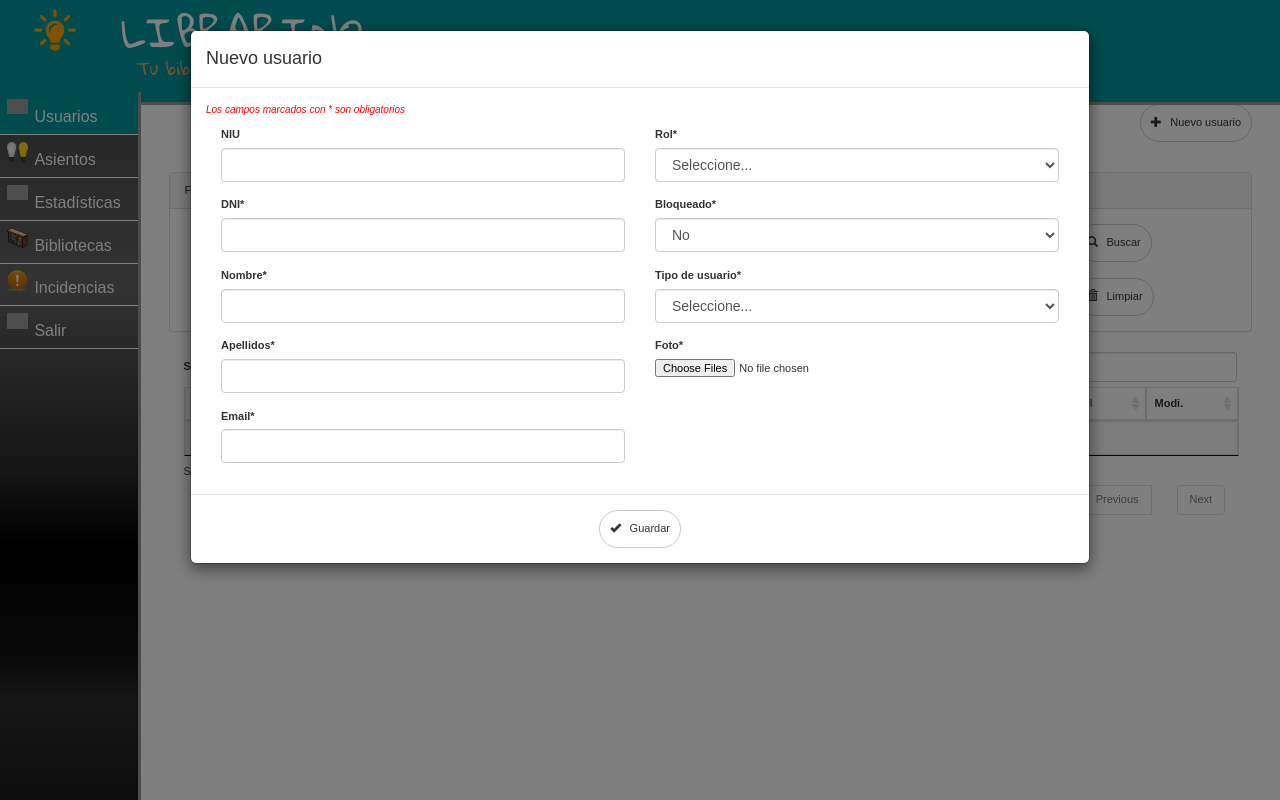
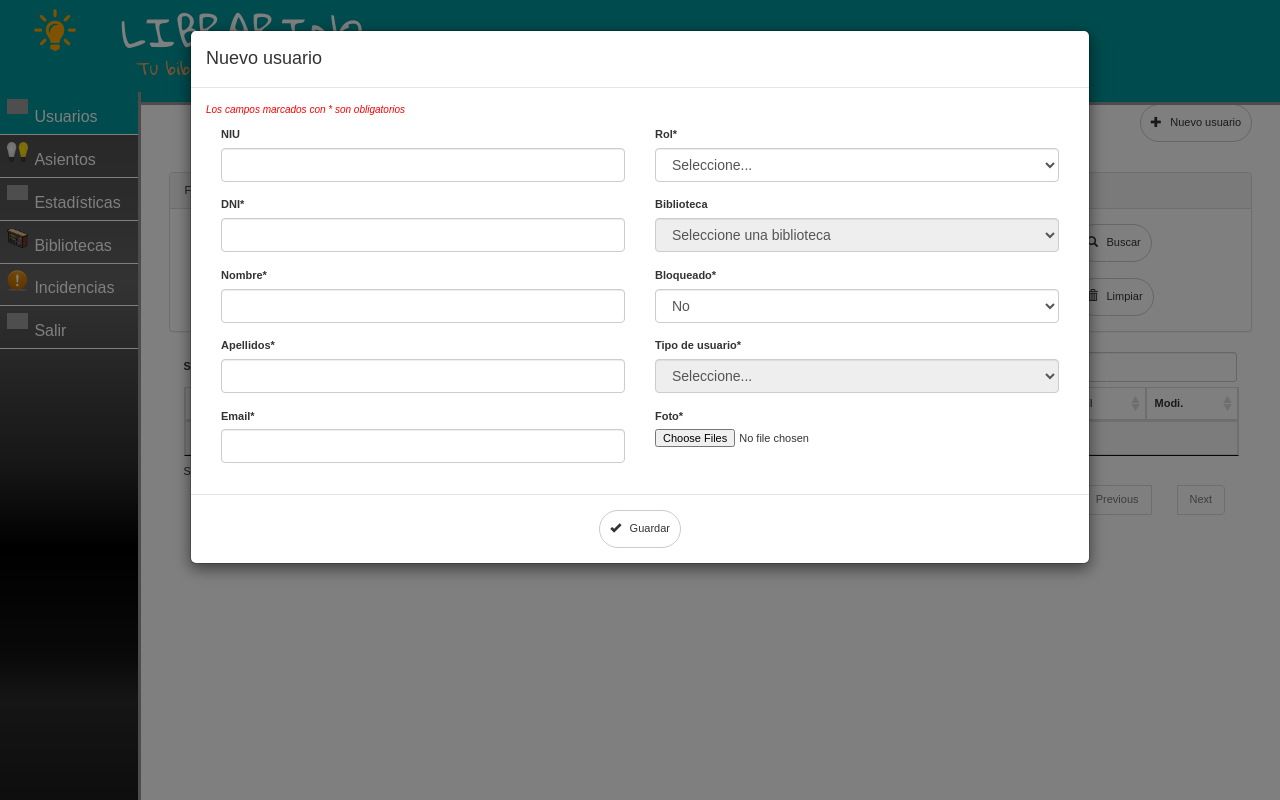
Before and after one commit to felipe8313/TFG-Felipe-Ruiz, a PHP site: page /admin/usuarios.php in a window 1280 px wide, after a click on "Nuevo usuario". Run offline with PHP 8.4, Linux system fonts and the light colour scheme; the visitor is signed in with stand-in values (Sample User, id 1); data that the repository does not hold is empty; some libraries are stand-ins or nearby versions; grey boxes are pictures that could not be loaded.

Commit message:
El bibliotecario solo puede modificar su biblioteca || Incluyo enlace de la aplicación en email de creación de usuario

```diff
--- a/admin/estadisticas.php
+++ b/admin/estadisticas.php
@@ -68,7 +68,7 @@ if (!isset($_SESSION['InicioSesion']) && !$_SESSION['InicioSesion']) {
                 </div>
                 <hr>
                 <div class="row">
-                    <h3 class="tituloApartado">Por rango de fechas</h3>
+                    <h3 class="tituloApartado">Total en rango de fechas</h3>
                     <div class="col-md-4">
                         <div class="row">
                             <div class="col-md-6">
@@ -90,7 +90,7 @@ if (!isset($_SESSION['InicioSesion']) && !$_SESSION['InicioSesion']) {
                 </div>
                 <hr>
                 <div class="row">
-                    <h3 class="tituloApartado">Por tipo de usuario</h3>
+                    <h3 class="tituloApartado">Por tipo de usuario, biblioteca y rango de fechas</h3>
                     <div class="col-md-4">
                         <label>Biblioteca</label>
                         <select class="form-control" id="biblioteca">
--- a/admin/menuLateral.php
+++ b/admin/menuLateral.php
@@ -27,9 +27,11 @@ if ($num > 0){
             <li id="estadisticas" class="itemList" onclick=" window.location.href= 'estadisticas.php'">
                 <span><img class="imgitem" src="resources/imgs/estadisticas.png"></span> Estadísticas
             </li>
+            <?php if ($_SESSION['Rol'] === 3){ // Solo el administrador podrá modificar bibliotecas?>
             <li id="menuBiblioteca" class="itemList" onclick=" window.location.href= 'bibliotecas.php'">
                 <span><img class="imgitem" src="resources/imgs/biblioteca.png"></span> Bibliotecas
             </li>
+            <?php }?>
             <li id="incidencias" class="itemList <?php echo $claseIncidencia?>" onclick=" window.location.href= 'incidencias.php'">
                 <span><img class="imgitem" src="resources/imgs/alerta.png"></span> Incidencias
             </li>
--- a/admin/usuarios.php
+++ b/admin/usuarios.php
@@ -9,6 +9,8 @@ session_start();
 include_once 'header.php';
 include_once 'menuLateral.php';
 include_once '../clases/bd.class.php';
+include_once '../controladores/funcionesComunes.php';
+
 error_reporting(0);
 
 if (!isset($_SESSION['InicioSesion']) && !$_SESSION['InicioSesion']) {
@@ -175,14 +177,20 @@ if (!isset($_SESSION['InicioSesion']) && !$_SESSION['InicioSesion']) {
                             <div class="col-md-6">
 
                                 <!-- Solo el administrador podrá definir roles -->
-<?php if ($_SESSION['Rol'] === 2) { ?>
+                                <?php if ($_SESSION['Rol'] === 3) { ?>
                                 <label>Rol*</label>
-                                    <select required="true" name="rol" class="form-control">
+                                <select onchange="actualizaSelects(this.value)" required="true" name="rol" class="form-control">
                                     <option value="">Seleccione...</option>
-                                        <option value="1">Usuario normal</option>
+                                    <option value="1">Alumno</option>
                                     <option value="2">Bibliotecario</option>
                                     <option value="3">Administrador</option>
                                 </select><br>
+                                <label>Biblioteca</label>
+                                <select disabled="true" id="biblioteca" onchange="cargaSelectPlantas(this.value)" name="biblioteca" class="form-control">
+                                    <option value="0">Seleccione una biblioteca</option>
+                                    <?php echo getBibliotecas($bd) ?>
+                                </select>
+                                <br>
                                 <?php } ?>
 
                                 <label>Bloqueado*</label>
@@ -191,8 +199,12 @@ if (!isset($_SESSION['InicioSesion']) && !$_SESSION['InicioSesion']) {
                                     <option value="1">Sí</option>
                                 </select><br>
                                 <label>Tipo de usuario*</label>
-                                <select required="true" name="tipo" class="form-control">
-                                    <option value="">Seleccione...</option>
+                                <?php if ($_SESSION['Rol'] === 2) { ?>
+                                <select id="tipo" name="tipo" class="form-control">
+                                <?php }else{ ?>
+                                <select disabled="true" id="tipo" name="tipo" class="form-control">
+                                <?php } ?>
+                                    <option value="0">Seleccione...</option>
                                     <option value="PDI">Pdi</option>
                                     <option value="PAS">Pas</option>
                                     <option value="ALUMNO">Alumno</option>
@@ -232,5 +244,18 @@ if (!isset($_SESSION['InicioSesion']) && !$_SESSION['InicioSesion']) {
                                         function cargarUsuario(dni) {
                                             window.location.href = "verUsuario.php?dni=" + dni;
                                         }
+
+                                        function actualizaSelects(tipoUsuario){
+                                            if (tipoUsuario == 2){
+                                                $("#biblioteca").attr("disabled", false);
+                                                $("#tipo").attr("disabled", true);
+                                            }else if (tipoUsuario == 1){
+                                                $("#biblioteca").attr("disabled", true);
+                                                $("#tipo").attr("disabled", false);
+                                            }else if (tipoUsuario == 3){
+                                                $("#biblioteca").attr("disabled", true);
+                                                $("#tipo").attr("disabled", true);
+                                            }
+                                        }
     </script>
 </html>
--- a/admin/verUsuario.php
+++ b/admin/verUsuario.php
@@ -84,7 +84,7 @@ if (!isset($_SESSION['InicioSesion']) && !$_SESSION['InicioSesion']) {
                     <div class="col-md-6">
 
                         <!-- Solo el administrador podrá definir roles -->
-<?php if ($_SESSION['Rol'] === 2) { ?>
+                            <?php if ($_SESSION['Rol'] === 2) { ?>
                             <label>Rol*</label>
                             <select required="true" id="rol" name="rol" class="form-control">
                                 <option value="">Seleccione...</option>
@@ -92,7 +92,7 @@ if (!isset($_SESSION['InicioSesion']) && !$_SESSION['InicioSesion']) {
                                 <option value="2">Bibliotecario</option>
                                 <option value="3">Administrador</option>
                             </select><br>
-<?php } ?>
+                            <?php } ?>
 
                         <label>Bloqueado*</label>
                         <select required="true" id="bloqueado" name="bloqueado" class="form-control">
--- a/controladores/funcionesComunes.php
+++ b/controladores/funcionesComunes.php
@@ -41,16 +41,23 @@ function enviarCorreo($email, $cuerpo, $asunto) {
 }
 
 
-function getBibliotecas($bd, $plantas = false){
+function getBibliotecas($bd, $plantas = false, $biblioDefecto = 0){
     // Cargamos las opciones del select de biblioteca
     $bibliotecas = $bd->consulta("select Id, Plantas, Nombre from biblioteca");
     $opcionesBibliotecas = '';
 
     foreach ($bibliotecas as $biblio) {
+
+        if ($biblioDefecto !== 0 && $biblioDefecto === $biblio['Id']){
+            $selecccionada = "selected";
+        }else{
+            $selecccionada = '';
+        }
+
         if ($plantas){
-            $opcionesBibliotecas .= '<option value="' . $biblio['Id'] . '/' . $biblio['Plantas'] . '">' . utf8_encode($biblio['Nombre']) . '</option>';
+            $opcionesBibliotecas .= '<option '.$selecccionada.' value="' . $biblio['Id'] . '/' . $biblio['Plantas'] . '">' . utf8_encode($biblio['Nombre']) . '</option>';
         }else{
-            $opcionesBibliotecas .= '<option value="' . $biblio['Id'] . '">' . utf8_encode($biblio['Nombre']) . '</option>';
+            $opcionesBibliotecas .= '<option '.$selecccionada.' value="' . $biblio['Id'] . '">' . utf8_encode($biblio['Nombre']) . '</option>';
         }
 
     }
--- a/controladores/loginController.php
+++ b/controladores/loginController.php
@@ -20,7 +20,7 @@ if (isset($_POST['accion'])){
         $pass = $_POST['pass'];
         $modo = $_POST['modo'];
 
-        $datos = $bd->consulta("select Nombre, Rol, Bloqueado from Usuario where (DNI = '".$user."' or NIU = '".$user."') and Contrasenia = '".crypt($pass,$user)."'");
+        $datos = $bd->consulta("select Nombre, Rol, Bloqueado, Biblioteca from Usuario where (DNI = '".$user."' or NIU = '".$user."') and Contrasenia = '".crypt($pass,$user)."'");
 
         if (is_array($datos) && count($datos) !== 0){
 
@@ -35,6 +35,7 @@ if (isset($_POST['accion'])){
             $_SESSION['Nombre'] = $datos[0]['Nombre'];
             $_SESSION['NIU'] = $user;
             $_SESSION['Rol'] = (int)$datos[0]['Rol'];
+            $_SESSION['Biblioteca'] = $datos[0]['Biblioteca'];
             $_SESSION['InicioSesion'] = true;
 
             // Login por la parte de admon
```
Also changed, not shown: admin/asientos.php (+9 -3 lines), admin/controladores/usuariosController.php (+19 -12 lines), admin/resources/imagenesUsuarios/sinfoto.gif (added). Lines whose indentation alone changed are shown as unchanged.
